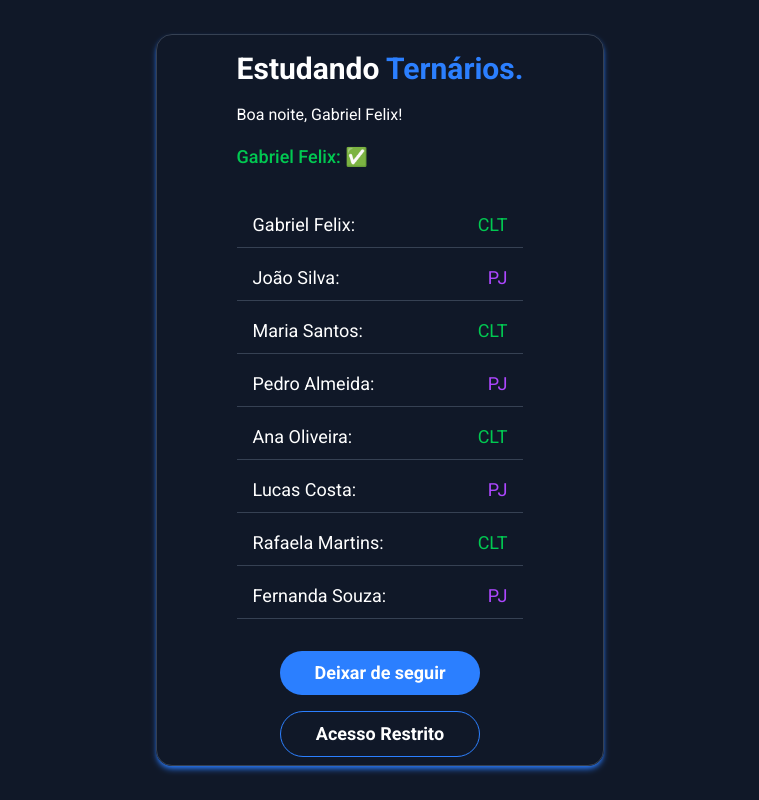
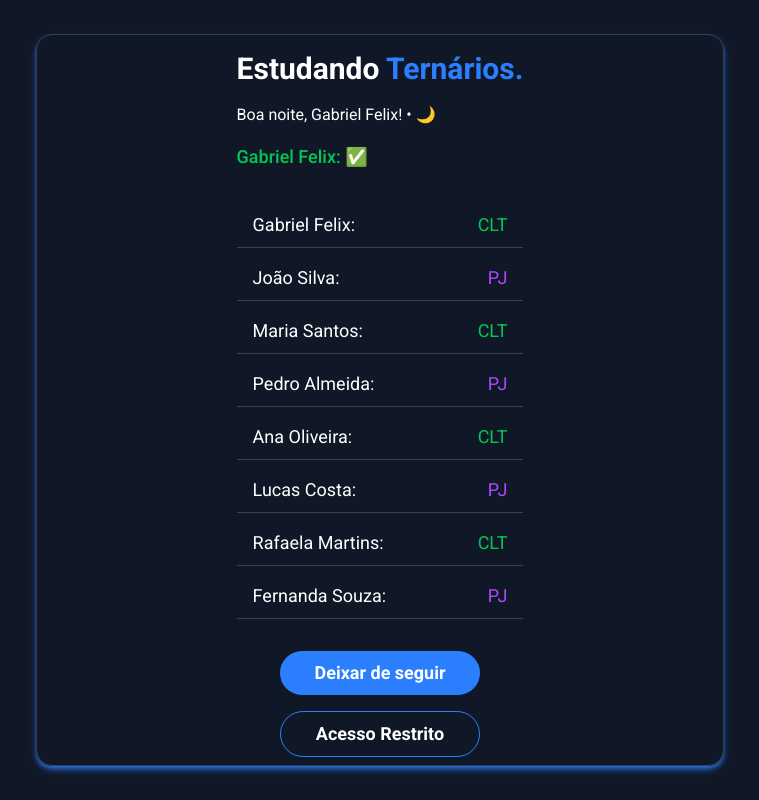
Before and after one commit to GabrielFelix22/estudando-ternario, a React (Vite) app: page / in a window 1280 px wide. Shown: the whole page, without its empty margins (260-1019 px from the left). Built offline with nearby package versions, Linux system fonts and the light colour scheme.

Commit message:
commit inclusão de emoji conforme horário do dia, Timeout para carregar a lista de funcionários e ajuste no JSX para renderizar as mudanças.

```diff
--- a/src/App.jsx
+++ b/src/App.jsx
@@ -1,8 +1,9 @@
 import './App.css';
-import { useState } from 'react';
+import { useEffect, useState } from 'react';
 
 function App() {
   const [seguindo, setSeguindo] = useState(true);
+  const [isLoading, setIsLoading] = useState(true);
   const funcionarios = [
     { nome: 'Gabriel Felix', tipo: 'CLT' },
     { nome: 'João Silva', tipo: 'PJ' },
@@ -26,20 +27,32 @@ function App() {
   };
 
   const hora = new Date().getHours();
+  const emoji = hora < 12 ? '🌞' : hora < 18 ? '😐' : '🌙';
+
+  useEffect(() => {
+    const timer = setTimeout(() => setIsLoading(false), 2000);
+
+    return () => clearTimeout(timer);
+  }, []);
 
   return (
     <div className="min-h-screen flex flex-col items-center justify-center gap-4 bg-gray-900 text-white container-app p-4">
-      <div className="flex flex-col gap-4 border border-gray-700 py-2 px-20 rounded-2xl shadow-md shadow-blue-500/80">
+      <div className="flex flex-col gap-4 border border-gray-700 py-2 px-50 rounded-2xl shadow-md shadow-blue-500/80">
         <h1 className="text-3xl font-bold mt-2">
           Estudando <span className="text-blue-500">Ternários.</span>
         </h1>
-        <p>{`${hora < 12 ? 'Bom dia' : hora < 18 ? 'Boa tarde' : 'Boa noite'}, ${usuario.nome}!`}</p>
+        <p>
+          {`${hora < 12 ? 'Bom dia' : hora < 18 ? 'Boa tarde' : 'Boa noite'}, ${usuario.nome}!`}{' '}
+          • {emoji}
+        </p>
         <p
           className={`font-medium text-lg ${usuario.online ? 'text-green-500' : 'text-red-500'}`}
         >
           {usuario.nome}: {usuario.ativo ? '✅' : '❌'}
         </p>
-
+        {isLoading ? (
+          <p className="text-lg text-white">Carregando funcionarios...</p>
+        ) : (
           <ul className="flex flex-col gap-2 mt-4 text-lg">
             {funcionarios.map((funcionario) => (
               <li
@@ -77,9 +90,12 @@ function App() {
               }
             `}
             >
-            {admin.permissao === 'admin' ? 'Acessar Painel' : 'Acesso Restrito'}
+              {admin.permissao === 'admin'
+                ? 'Acessar Painel'
+                : 'Acesso Restrito'}
             </button>
           </ul>
+        )}
       </div>
     </div>
   );
```
Lines whose indentation alone changed are shown as unchanged.
